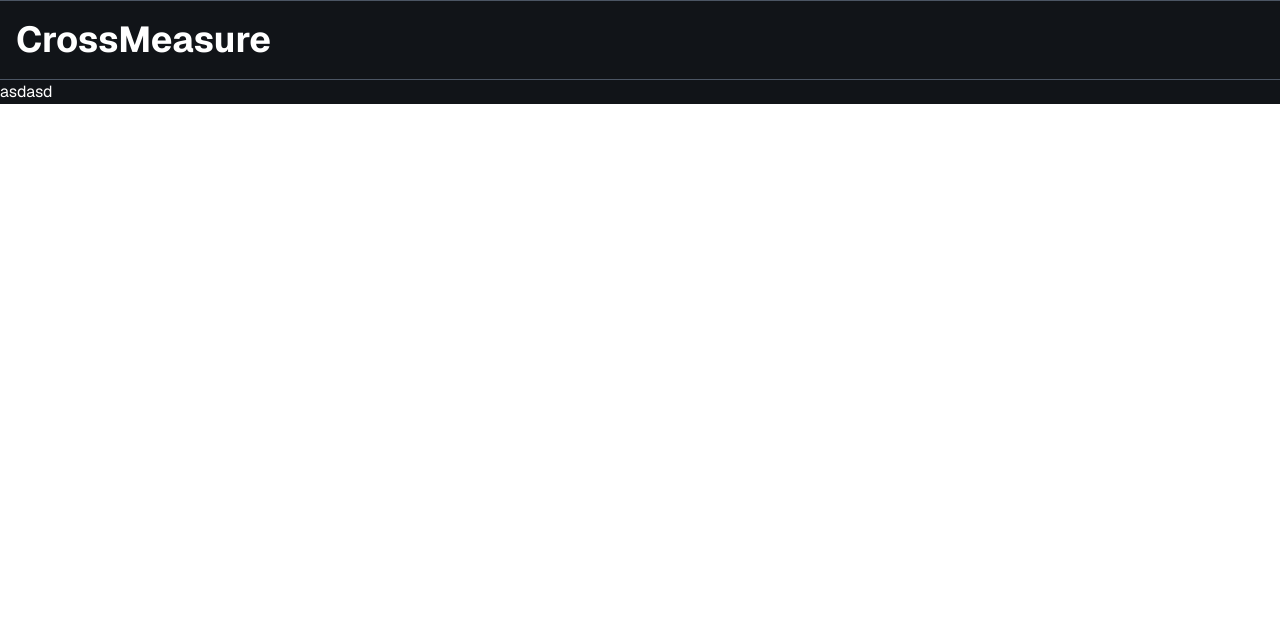
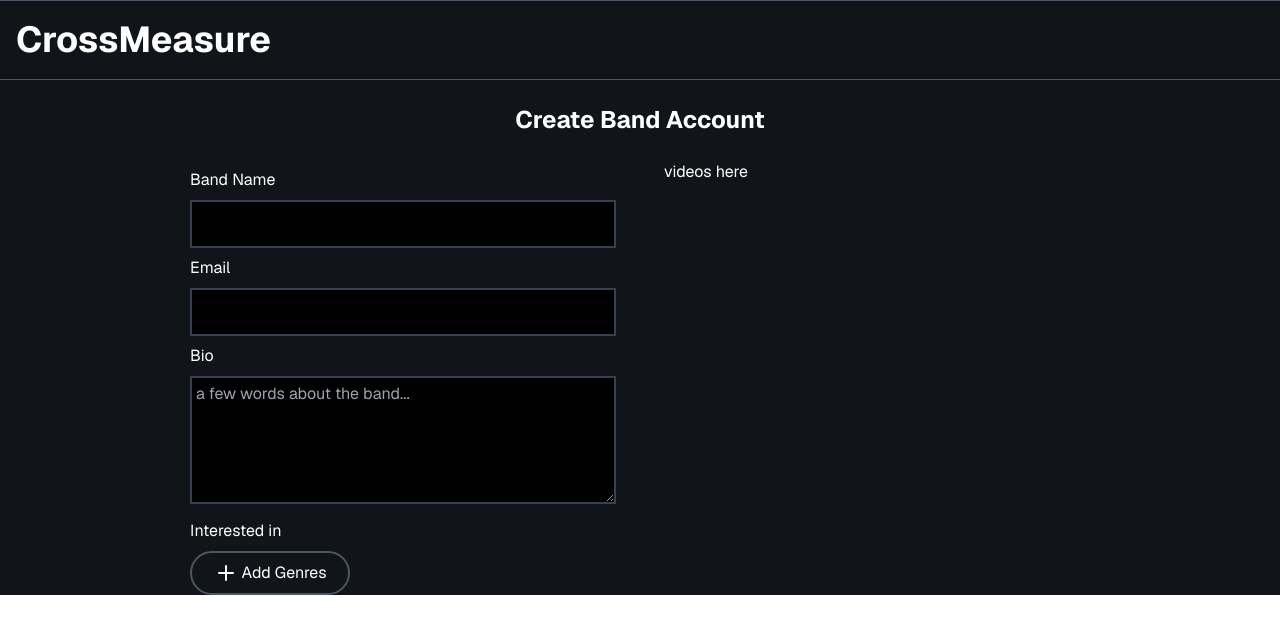
Before and after one commit to iataand/cross-measure, a Next.js app: page /create-profile/band in a window 1280 px wide. Shown: the top 634 px of the page. Built offline with nearby package versions, Linux system fonts and the light colour scheme; what @radix-ui/themes would draw is missing.

Commit message:
create a basic layout for band profile creation

```diff
--- a/src/app/create-profile/band/page.tsx
+++ b/src/app/create-profile/band/page.tsx
@@ -1,9 +1,34 @@
-export default async function CreateProfile({
-  params,
-}: {
-  params: Promise<{ uid: string }>;
-}) {
-  const uid = (await params).uid;
+import { IconPlus } from "@tabler/icons-react";
 
-  return <div>asdasd</div>;
+export default async function CreateProfile() {
+  return (
+    <div>
+      <h2 className="py-6 text-center text-2xl font-bold">
+        Create Band Account
+      </h2>
+      <div className="flex justify-center">
+        <form className="flex w-full max-w-[900px] flex-wrap gap-12">
+          <div className="min-w-[300px] flex-1">
+            <p className="py-2">Band Name</p>
+            <input className="h-12 w-full border-2 border-gray-700 bg-black p-1" />
+            <p className="py-2">Email</p>
+            <input className="h-12 w-full border-2 border-gray-700 bg-black p-1" />
+            <p className="py-2">Bio</p>
+            <textarea
+              className="h-32 w-full border-2 border-gray-700 bg-black p-1"
+              placeholder="a few words about the band..."
+            />
+            <p className="py-2">Interested in</p>
+            <div className="w-20">
+              <div className="flex w-full min-w-40 cursor-pointer items-center justify-center gap-1 rounded-3xl border-2 border-gray-600 py-2 hover:bg-gray-800">
+                <IconPlus />
+                Add Genres
+              </div>
+            </div>
+          </div>
+          <div className="min-w-[300px] flex-1">videos here</div>
+        </form>
+      </div>
+    </div>
+  );
 }
```
